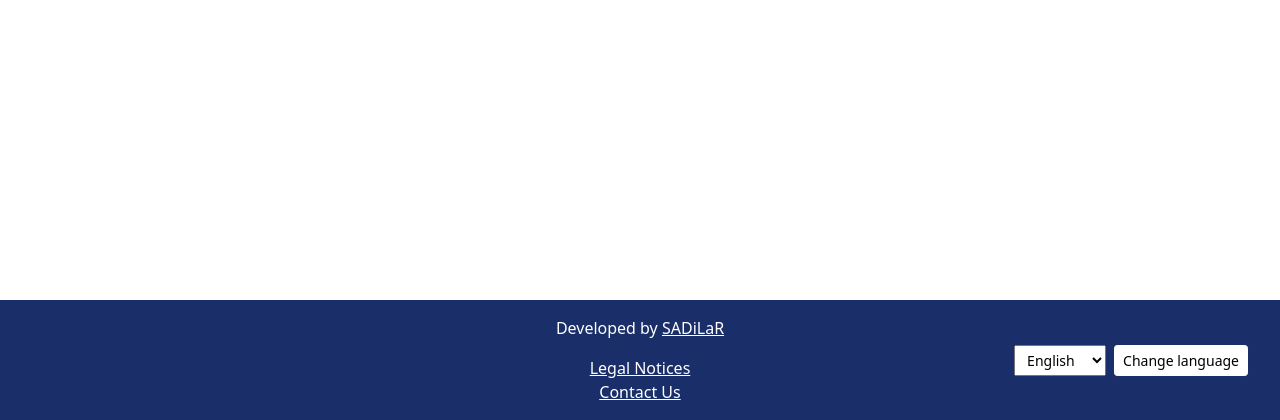
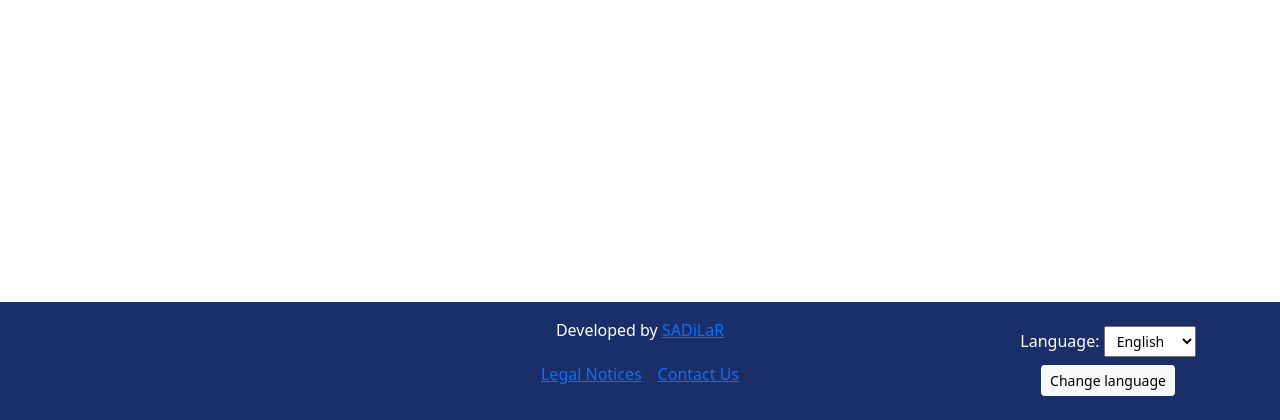
Before and after one commit to SADiLaR/term_platform, a Django app: page /accounts/reset/1/1/ in a window 1280 px wide. Shown: the part 380-800 px from the top of the page. Run offline with Django 5.2, Linux system fonts and the light colour scheme; parts of the project's set-up code (start-up, migrations or seed data) failed here and were passed over.

Commit message:
Rework footer
Fixes lack of label for select (as reported by Lighthouse). This has
a slightly different layout, but is expandable to more links, and uses
less height on wide screen sizes.

```diff
--- a/app/templates/base.html
+++ b/app/templates/base.html
@@ -51,21 +51,22 @@
     {% endblock content %}
 </div>
 <br>
-<!-- app footer -->
-<footer class="footer text-white p-3">
-    <div class="footer-class">
-        <div class="text-center footer-text">
-            <p>{% trans "Developed by" %} <a class="text-white" href="https://sadilar.org">SADiLaR</a></p>
-            <div class="row">
-              <a class="text-white" href="{% url 'legal_notices' %}">{% trans "Legal Notices" %}</a>
-              <a class="text-white" href="{% url 'contact' %}">{% trans "Contact Us" %}</a>
+<footer class="footer text-bg-primary py-3 link-light" style="--bs-link-color-rgb: 255, 255, 255">
+    <div class="container-fluid">
+        <div class="row text-center">
+            <div class="col col-sm-8 col-md-6 offset-md-3">
+              <p>{% trans "Developed by " %} <a href="https://sadilar.org">SADiLaR</a></p>
+              <div class="d-md-flex justify-content-center">
+                 <div class="px-2 py-1"><a href="{% url 'legal_notices' %}">{% trans "Legal Notices" %}</a></div>
+                 <div class="px-2 py-1"><a href="{% url 'contact' %}">{% trans "Contact Us" %}</a></div>
+              </div>
             </div>
-        </div>
 
-        <div class="language-toggle">
+        <div class="col col-sm-4 col-md-3 pt-2">
             <form action="{% url 'set_language' %}" method="post">
                 {% csrf_token %}
-                <select class=form-select-sm name="language">
+                <label for="ui-language">{% trans "Language:" %}</label>
+                <select class=form-select-sm name="language" id="ui-language">
                     {% get_current_language as LANGUAGE_CODE %}
                     {% get_available_languages as LANGUAGES %}
                     {% for lang in LANGUAGES %}
@@ -74,13 +75,13 @@
                         </option>
                     {% endfor %}
                 </select>
-                <input class="btn btn-language btn-sm" type="submit" value="{% trans 'Change language' %}">
+                <input class="btn btn-light btn-sm m-2" type="submit" value="{% trans 'Change language' %}">
             </form>
         </div>
 
+        </div>
     </div>
 </footer>
-<!-- * app footer -->
 
 <script src="https://cdn.jsdelivr.net/npm/bootstrap@5.0.2/dist/js/bootstrap.bundle.min.js" integrity="sha384-MrcW6ZMFYlzcLA8Nl+NtUVF0sA7MsXsP1UyJoMp4YLEuNSfAP+JcXn/tWtIaxVXM" crossorigin="anonymous"></script>
 </body>
```
